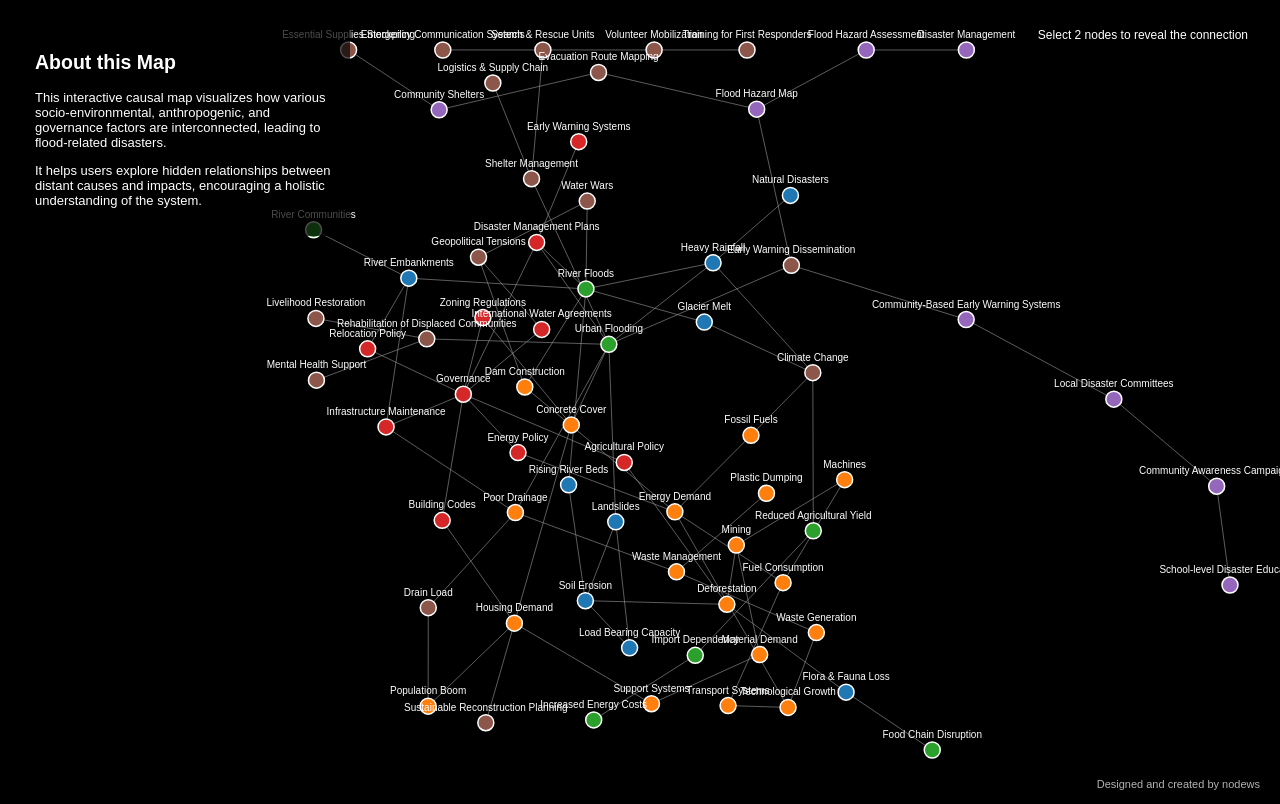
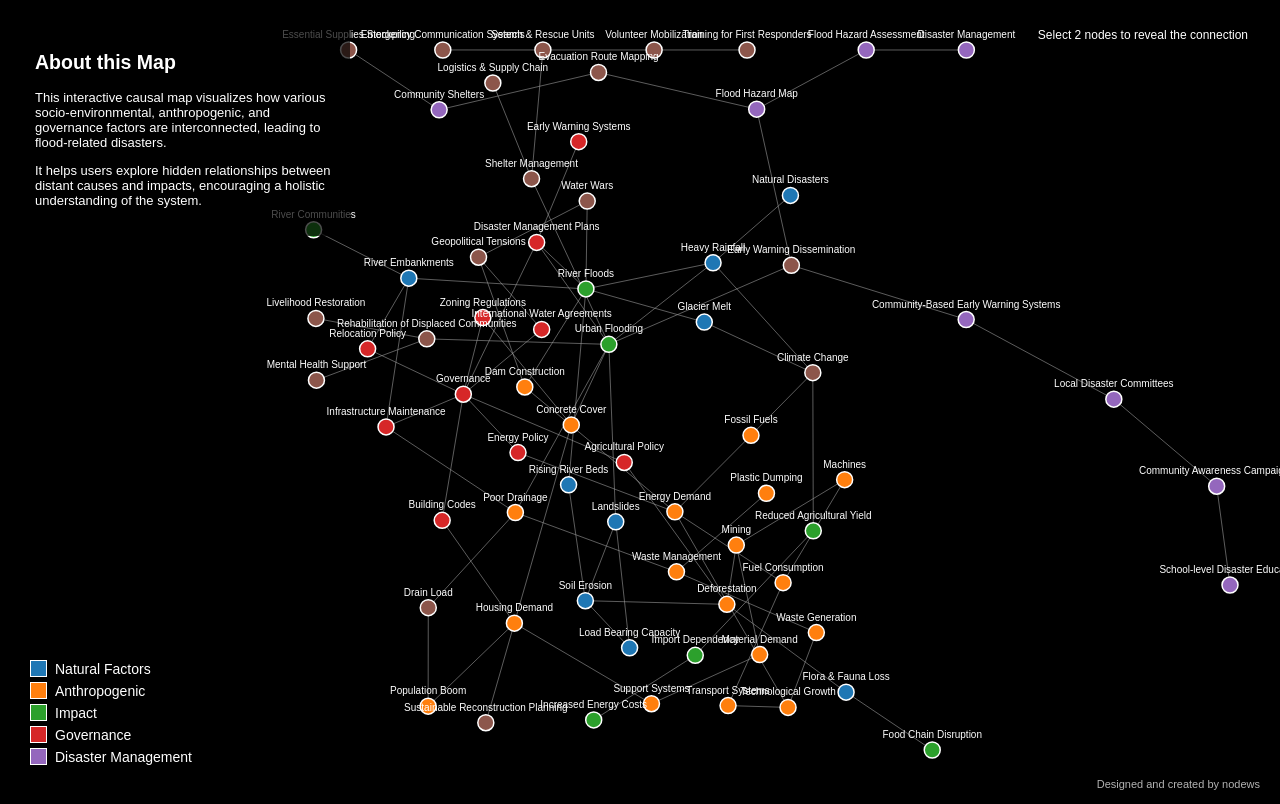
Before and after one commit to surajpratapb/floodex, a plain HTML site: page index.html in a window 1280 px wide. Drawn offline with nearby package versions, Linux system fonts and the light colour scheme.

Commit message:
added legend

```diff
--- a/index.html
+++ b/index.html
@@ -7,10 +7,44 @@
     <title>Flood Causal Map</title>
     <link rel="stylesheet" href="style.css">
     <script src="https://d3js.org/d3.v6.min.js"></script>
+    <style>
+        #legend {
+            position: absolute;
+            bottom: 20px;
+            left: 20px;
+            background: rgba(0, 0, 0, 0.7);
+            padding: 10px;
+            border-radius: 5px;
+            color: white;
+            font-size: 14px;
+        }
+
+        #legend div {
+            margin: 5px 0;
+            display: flex;
+            align-items: center;
+        }
+
+        #legend span {
+            display: inline-block;
+            width: 15px;
+            height: 15px;
+            margin-right: 8px;
+            border: 1px solid white;
+        }
+    </style>
 </head>
 
 <body>
     <svg></svg>
+
+    <div id="legend">
+        <div><span style="background: #1f77b4;"></span> Natural Factors</div>
+        <div><span style="background: #ff7f0e;"></span> Anthropogenic</div>
+        <div><span style="background: #2ca02c;"></span> Impact</div>
+        <div><span style="background: #d62728;"></span> Governance</div>
+        <div><span style="background: #9467bd;"></span> Disaster Management</div>
+    </div>
 
     <div id="info-panel">
         <h2>About this Map</h2>
```
